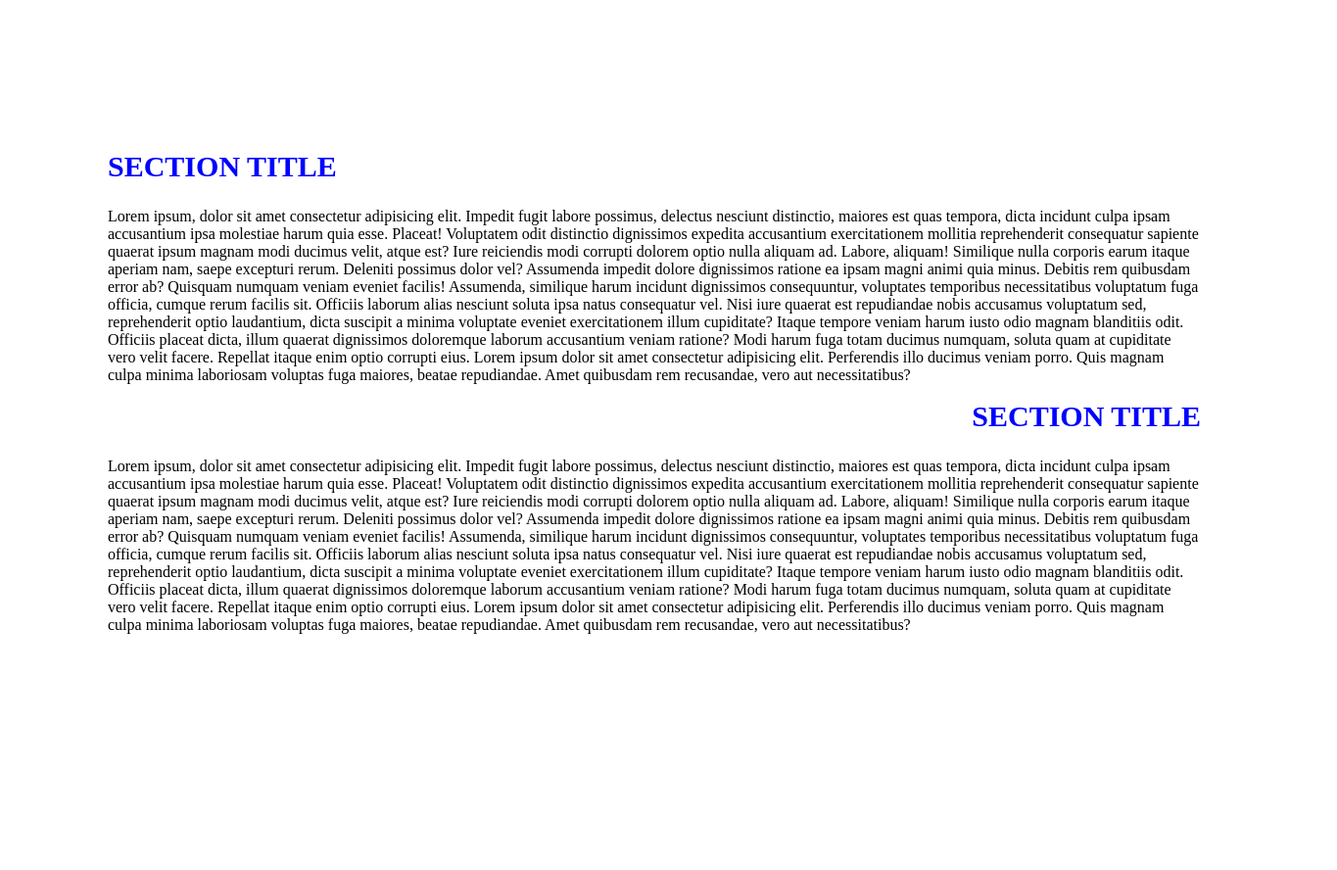
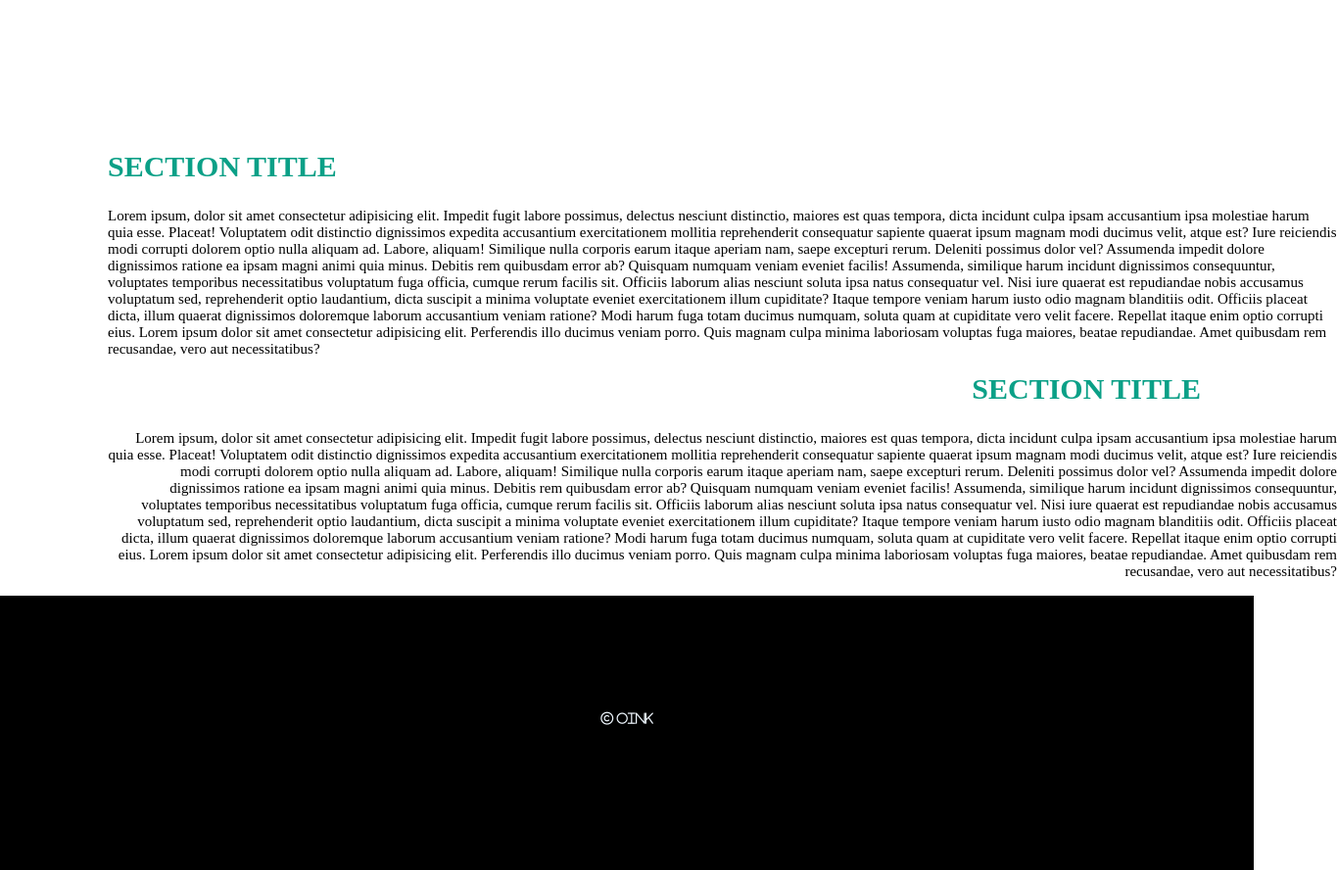
Before and after one commit to MrBikerDude/mobile-friendly-practice, a plain HTML site: page index.html in a window 1280 px wide. Shown: the part 413-1301 px from the top of the page at 98% size, 1365 px wide, since content can reach past the window. Before the commit the page ends 1076 px from the top, so only its background shows below. Drawn offline with Linux system fonts and the light colour scheme.

Commit message:
added footer

```diff
--- a/css/styles.css
+++ b/css/styles.css
@@ -38,24 +38,38 @@ h2{
     font-size: 45px;
 }
 .h2p{
-    color: blue;
+    color: rgb(11, 160, 135);
     text-align: left;
     font-size: 30px;
 }
 .h2p2{
-    color: blue;
+    color: rgb(11, 160, 135);
     text-align: right;
     font-size: 30px;
 }
 .p1{
-    font-size: small;
-    width: 1300px;
+    font-size: 15px;
+    width: 1255px;
 }
 .p2{
-    font-size: small;
-    width: 1300px;
+    font-size: 15px;
+    width: 1255px;
     text-align: right;
 }
 ul{
     list-style: none;
 }
+footer{
+    height: 200px;
+    background-color: black;
+    padding-top: 80px;
+}
+h1{
+    color: aliceblue;
+    text-align: center;
+    size: 10px;
+}
+i{
+    color: aliceblue;
+    font-size: small;
+}
--- a/index.html
+++ b/index.html
@@ -1,6 +1,7 @@
 <!DOCTYPE html>
 <html lang="en">
 <head>
+    <script src="https://kit.fontawesome.com/d7f3063cb0.js" crossorigin="anonymous"></script>
     <meta charset="UTF-8">
     <meta http-equiv="X-UA-Compatible" content="IE=edge">
     <meta name="viewport" content="width=device-width, initial-scale=1.0">
@@ -13,8 +14,8 @@
     </div>
     <div class="wave2">
         <ul>
-            <li class="row1">
-                <p class="p1"><h2 class="h2p">SECTION TITLE</h2>Lorem ipsum, dolor sit amet consectetur adipisicing elit. Impedit fugit labore possimus, delectus nesciunt distinctio, maiores est quas tempora, dicta incidunt culpa ipsam accusantium ipsa molestiae harum quia esse. Placeat!
+            <li class="row1"><h2 class="h2p">SECTION TITLE</h2>
+                <p class="p1">Lorem ipsum, dolor sit amet consectetur adipisicing elit. Impedit fugit labore possimus, delectus nesciunt distinctio, maiores est quas tempora, dicta incidunt culpa ipsam accusantium ipsa molestiae harum quia esse. Placeat!
                     Voluptatem odit distinctio dignissimos expedita accusantium exercitationem mollitia reprehenderit consequatur sapiente quaerat ipsum magnam modi ducimus velit, atque est? Iure reiciendis modi corrupti dolorem optio nulla aliquam ad. Labore, aliquam!
                     Similique nulla corporis earum itaque aperiam nam, saepe excepturi rerum. Deleniti possimus dolor vel? Assumenda impedit dolore dignissimos ratione ea ipsam magni animi quia minus. Debitis rem quibusdam error ab?
                     Quisquam numquam veniam eveniet facilis! Assumenda, similique harum incidunt dignissimos consequuntur, voluptates temporibus necessitatibus voluptatum fuga officia, cumque rerum facilis sit. Officiis laborum alias nesciunt soluta ipsa natus consequatur vel.
@@ -22,8 +23,8 @@
                     Officiis placeat dicta, illum quaerat dignissimos doloremque laborum accusantium veniam ratione? Modi harum fuga totam ducimus numquam, soluta quam at cupiditate vero velit facere. Repellat itaque enim optio corrupti eius. Lorem ipsum dolor sit amet consectetur adipisicing elit. Perferendis illo ducimus veniam porro. Quis magnam culpa minima laboriosam voluptas fuga maiores, beatae repudiandae. Amet quibusdam rem recusandae, vero aut necessitatibus?</p>
 
             </li>
-            <li class="row2">
-                <p class="p2"><h2 class="h2p2">SECTION TITLE</h2> Lorem ipsum, dolor sit amet consectetur adipisicing elit. Impedit fugit labore possimus, delectus nesciunt distinctio, maiores est quas tempora, dicta incidunt culpa ipsam accusantium ipsa molestiae harum quia esse. Placeat!
+            <li class="row2"><h2 class="h2p2">SECTION TITLE</h2>
+                <p class="p2">Lorem ipsum, dolor sit amet consectetur adipisicing elit. Impedit fugit labore possimus, delectus nesciunt distinctio, maiores est quas tempora, dicta incidunt culpa ipsam accusantium ipsa molestiae harum quia esse. Placeat!
                     Voluptatem odit distinctio dignissimos expedita accusantium exercitationem mollitia reprehenderit consequatur sapiente quaerat ipsum magnam modi ducimus velit, atque est? Iure reiciendis modi corrupti dolorem optio nulla aliquam ad. Labore, aliquam!
                     Similique nulla corporis earum itaque aperiam nam, saepe excepturi rerum. Deleniti possimus dolor vel? Assumenda impedit dolore dignissimos ratione ea ipsam magni animi quia minus. Debitis rem quibusdam error ab?
                     Quisquam numquam veniam eveniet facilis! Assumenda, similique harum incidunt dignissimos consequuntur, voluptates temporibus necessitatibus voluptatum fuga officia, cumque rerum facilis sit. Officiis laborum alias nesciunt soluta ipsa natus consequatur vel.
@@ -32,5 +33,9 @@
             </li>
         </ul>
     </div>
+    <footer>
+        <h1><i class="fa-regular fa-copyright"> oink</i></h1>
+
+    </footer>
 </body>
 </html>
```
